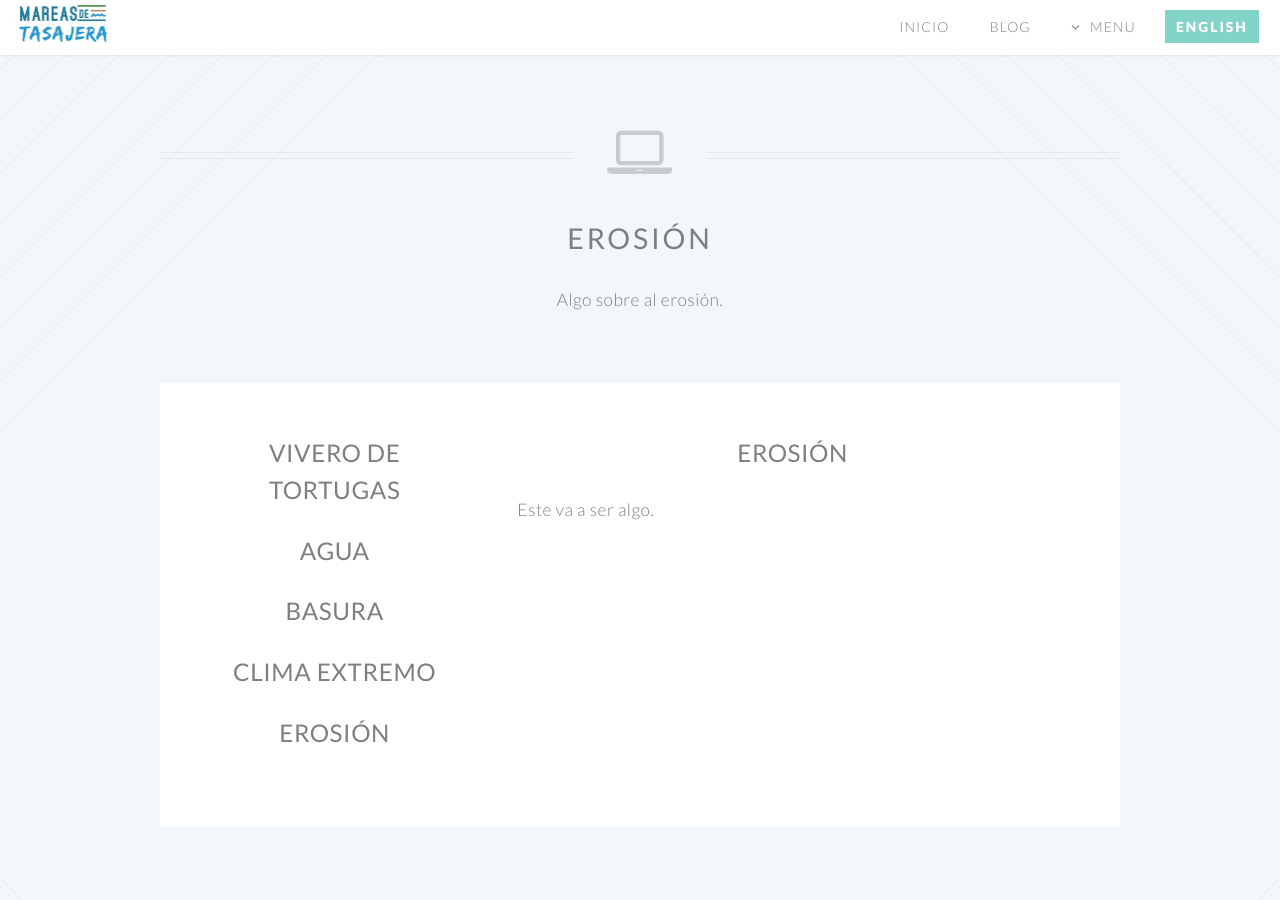
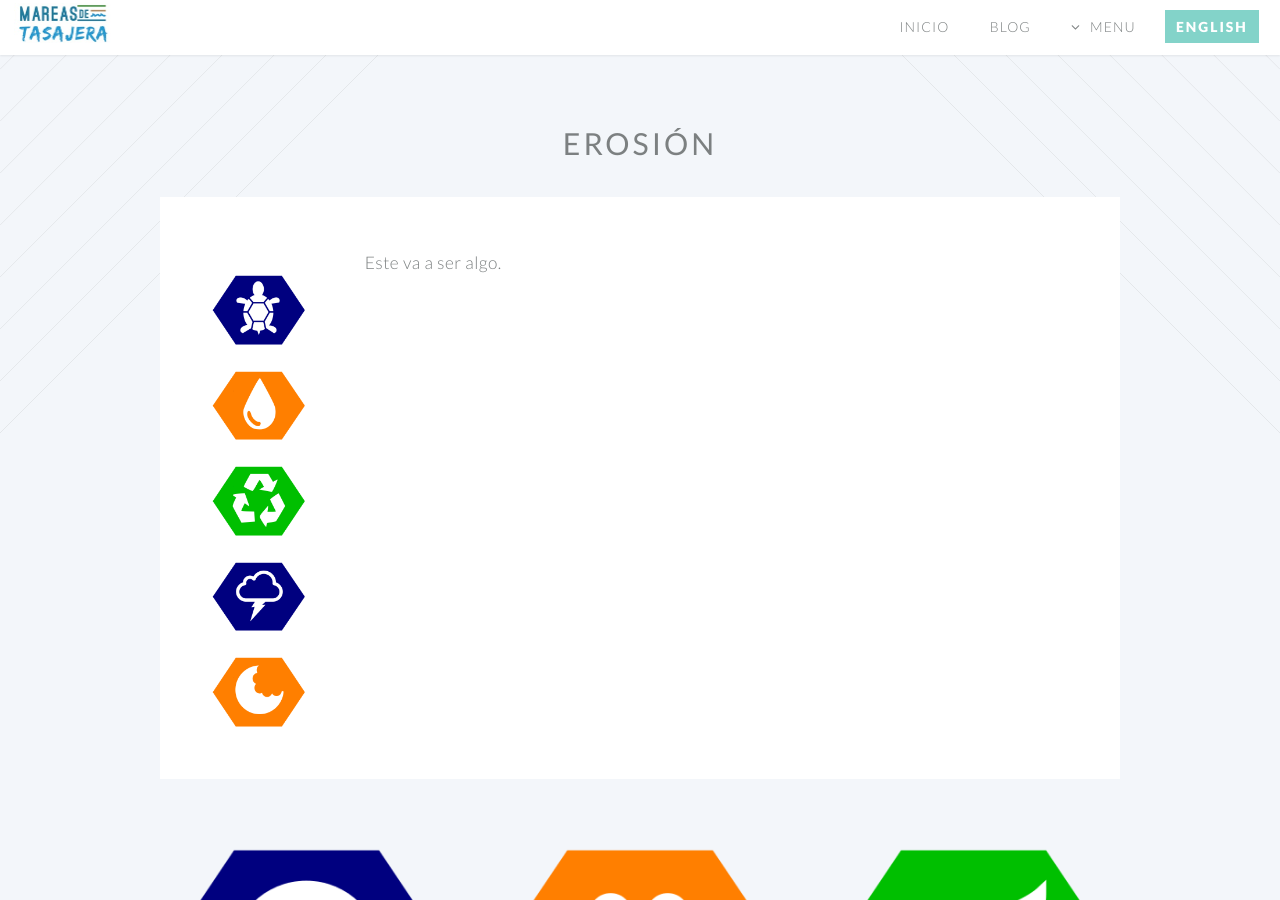
Before and after one commit to danteo90/danteo90.github.io, a Jekyll site: the page la-erosion.html, which Jekyll copies as it is, in a window 1280 px wide and 900 px high. Built offline with Jekyll 4.4.1, drawn with Linux system fonts in a browser that asks for light colours.

Commit message:
Update la-erosion.html

```diff
--- a/la-erosion.html
+++ b/la-erosion.html
@@ -24,6 +24,7 @@
 			<link rel="stylesheet" href="/css/style-wide.css" />
 			<link rel="stylesheet" href="/css/style-noscript.css" />
 		</noscript>
+		<link href="/css/Hover.css" rel="stylesheet" media="all" />
 		<!--[if lte IE 8]><link rel="stylesheet" href="css/ie/v8.css" /><![endif]-->
 		<!--[if lte IE 9]><link rel="stylesheet" href="css/ie/v9.css" /><![endif]-->
 	</head>
@@ -90,49 +91,49 @@
 			<!-- Main -->
 			<article id="main">
 
-				<header class="special container">
-					<span class="icon fa-laptop"></span>
-					<h2><strong>Erosión</strong></h2>
-					<p>Algo sobre al erosión.</p>
+				<header>
+					<h4><strong>Erosión</strong></h4>
 				</header>
 
 				<!-- One -->
 					<section class="wrapper style4 container">
 
 						<div class="row oneandhalf">
-							<div class="4u">
+							<div class="2u">
 
 								<!-- Sidebar -->
 									<div class="sidebar">
 										<section>
 											<header>
-												<h3><a href="/vivero-de-tortugas.html"><strong>Vivero de Tortugas</strong></a></h3>
+												<a href="/vivero-de-tortugas.html" class="image newfit hvr-bob"><img src="images/turtle-sanctuary-icon.png" alt="" title="Vivero de Tortugas"/></a>
+												<kirk2><h3>Vivero de Tortugas</h3></kirk2>
 											</header>
 											<header>
-												<h3><a href="/agua.html"><strong>Agua</strong></a></h3>
+												<a href="/agua.html" class="image newfit hvr-bob"><img src="images/water-icon.png" alt="" title="Agua"/></a>
+												<kirk><h3>Agua</h3></kirk>
 											</header>
 											<header>
-												<h3><a href="/basura.html"><strong>Basura</strong></a></h3>
+												<a href="/basura.html" class="image newfit hvr-bob"><img src="images/waste-icon.png" alt="" title="Basura"/></a>
+												<kirk><h3>Basura</h3></kirk>
 											</header>
 											<header>
-												<h3><a href="/clima-extremo.html"><strong>Clima Extremo</strong></a></h3>
+												<a href="/clima-extremo.html" class="image newfit hvr-bob"><img src="images/extreme-weather-icon.png" alt="" title="Clima Extremo"/></a>
+												<kirk><h3>Clima Extremo</h3></kirk>
 											</header>
 											<header>
-												<h3><a href="/la-erosion.html"><strong>Erosión</strong></a></h3>
+												<a href="/la-erosion.html" class="image newfit hvr-bob"><img src="images/erosion-icon.png" alt="" title="Erosión"/></a>
+												<kirk><h3>Erosión</h3></kirk>
 											</header>
 										</section>
 
 									</div>
 
 							</div>
-							<div class="8u skel-cell-important">
+							<div class="10u skel-cell-important">
 
 								<!-- Content -->
 									<div class="content">
 										<section>
-											<header>
-												<h3><strong>Erosión</strong></h3>
-											</header>
 												<p>Este va a ser algo.</p>
 										</section>
 									</div>
@@ -147,9 +148,9 @@
 							<div class="4u">
 
 								<section>
-									<span class="icon featured fa-check"></span>
+									<a href="/economia.html" class="image featured hvr-bob"><img src="images/economy-icon.png" alt=""/></a>
 									<header>
-										<h3><a href="/economía.html">Economía</a></h3>
+										<h3><a href="/economia.html">Economía</a></h3>
 									</header>
 									<p>Los indicadores económicos son importantes para asegurar la sostenibilidad de una comunidad.</p>
 								</section>
@@ -158,7 +159,7 @@
 							<div class="4u">
 
 								<section>
-									<span class="icon featured fa-check"></span>
+									<a href="/sociedad.html" class="image featured hvr-bob"><img src="images/society-icon.png" alt=""/></a>
 									<header>
 										<h3><a href="/sociedad.html">Sociedad</a></h3>
 									</header>
@@ -169,7 +170,7 @@
 							<div class="4u">
 
 								<section>
-									<span class="icon featured fa-check"></span>
+									<a href="/medio-ambiente.html" class="image featured hvr-bob"><img src="images/environment-icon.png" alt=""/></a>
 									<header>
 										<h3><a href="/medio-ambiente.html">Medio Ambiente</a></h3>
 									</header>
```
